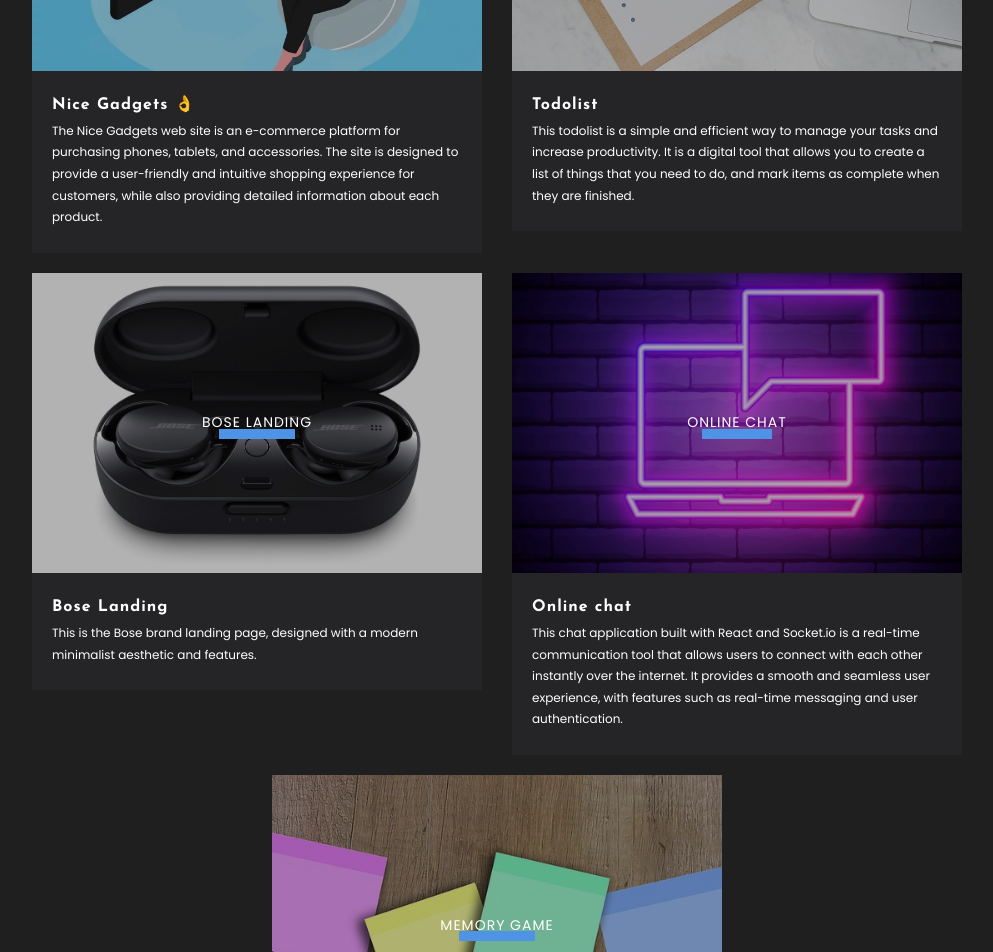
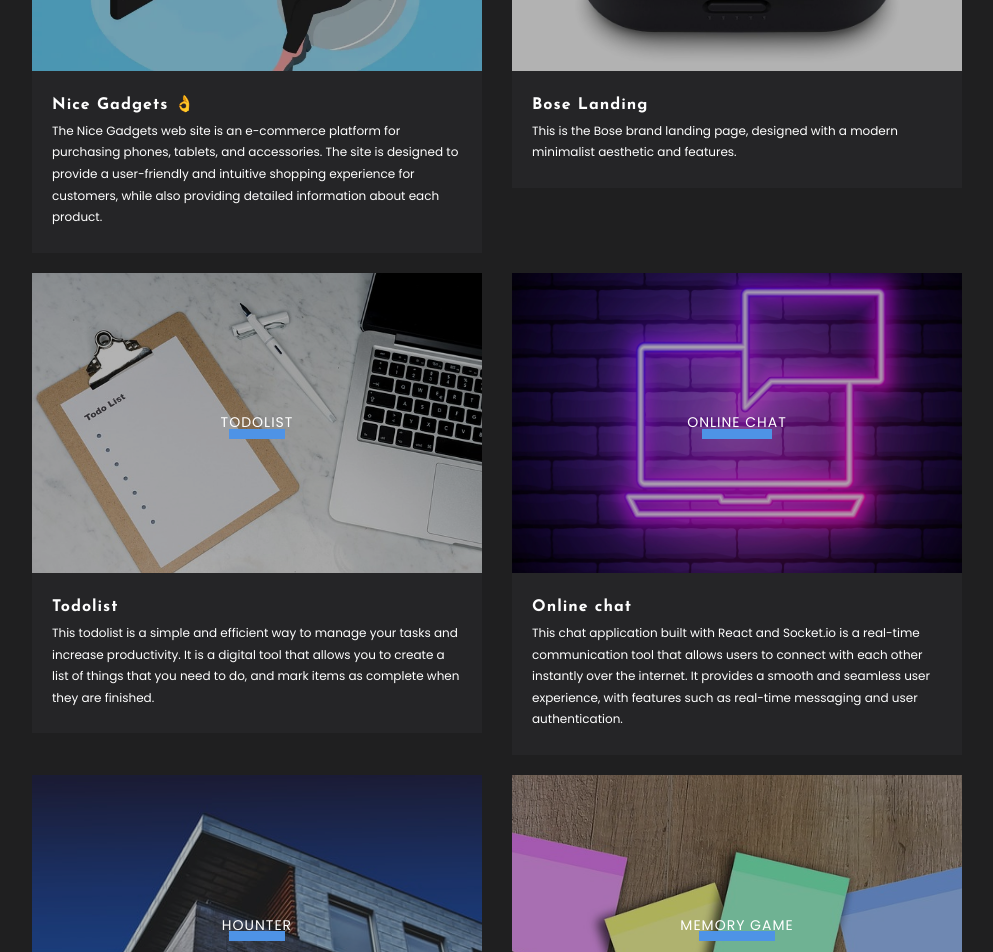
Before and after one commit to Bogdan-Mykhailov/myPortfolio, a React (Create React App) app: page / in a window 1280 px wide. Shown: the part 2040-2992 px from the top of the page, without its empty margins (143-1136 px from the left). Built offline with nearby package versions, Linux system fonts and the light colour scheme.

Commit message:
:construction: add new hounter project, edit favicon, title

```diff
--- a/public/index.html
+++ b/public/index.html
@@ -3,41 +3,28 @@
   <head>
     <meta charset="utf-8"/>
     <link rel="icon" href="%PUBLIC_URL%/favicon.ico"/>
-  <meta name="viewport" content="width=device-width, initial-scale=1"/>
-  <meta name="theme-color" content="#000000"/>
+    <meta
+            name="viewport"
+            content="width=device-width, initial-scale=1"/>
+    <meta
+            name="theme-color"
+            content="#000000"/>
     <meta
         name="description"
         content="Web site created using create-react-app"
     />
-  <link rel="stylesheet" href="https://cdnjs.cloudflare.com/ajax/libs/animate.css/3.5.2/animate.min.css">
-  <!--
-    manifest.json provides metadata used when your web app is installed on a
-    user's mobile device or desktop. See https://developers.google.com/web/fundamentals/web-app-manifest/
-  -->
-  <link rel="manifest" href="%PUBLIC_URL%/manifest.json"/>
-  <!--
-    Notice the use of %PUBLIC_URL% in the tags above.
-    It will be replaced with the URL of the `public` folder during the build.
-    Only files inside the `public` folder can be referenced from the HTML.
+    <link
+            rel="stylesheet"
+            href="https://cdnjs.cloudflare.com/ajax/libs/animate.css/3.5.2/animate.min.css">
+    <link
+            rel="manifest"
+            href="%PUBLIC_URL%/manifest.json"
+    />
 
-    Unlike "/favicon.ico" or "favicon.ico", "%PUBLIC_URL%/favicon.ico" will
-    work correctly both with client-side routing and a non-root public URL.
-    Learn how to configure a non-root public URL by running `npm run build`.
-  -->
-  <title>Portfolio</title>
+    <title>Bogdan Mykhailov</title>
   </head>
+
   <body>
-<noscript>You need to enable JavaScript to run this app.</noscript>
     <div id="root"></div>
-<!--
-  This HTML file is a template.
-  If you open it directly in the browser, you will see an empty page.
-
-  You can add webfonts, meta tags, or analytics to this file.
-  The build step will place the bundled scripts into the <body> tag.
-
-  To begin the development, run `npm start` or `yarn start`.
-  To create a production bundle, use `npm run build` or `yarn build`.
--->
   </body>
 </html>
--- a/src/ui/portfolio/Portfolio.tsx
+++ b/src/ui/portfolio/Portfolio.tsx
@@ -8,6 +8,7 @@
 import boseImg from '../../assets/img/bose.jpg'
 import chatImg from '../../assets/img/chat.jpg'
 import productCatalogImg from '../../assets/img/productCatalog.jpg'
+import hounterImg from '../../assets/img/hounter.jpg'
 
 export const Portfolio = () => {
 
@@ -31,6 +32,10 @@
     backgroundImage: `url(${productCatalogImg})`
   };
 
+  const hounter = {
+    backgroundImage: `url(${hounterImg})`
+  };
+
   return (
     <section id='portfolio' className={s.portfolio}>
       <div className={`${styles.container} ${s.portfolioContainer}`}>
@@ -45,6 +50,14 @@
           />
 
           <PortfolioItem
+            style={bose}
+            title="Bose Landing"
+            description='This is the Bose brand landing page, designed with a modern minimalist aesthetic and features.'
+            link='https://bogdan-mykhailov.github.io/bose_landing/'
+            linkTitle='Bose'
+          />
+
+          <PortfolioItem
             style={todo}
             title="Todolist"
             description='This todolist is a simple and efficient way to manage your tasks and increase productivity.
@@ -55,19 +68,19 @@
           />
 
           <PortfolioItem
-            style={bose}
-            title="Bose Landing"
-            description='This is the Bose brand landing page, designed with a modern minimalist aesthetic and features.'
-            link='https://bogdan-mykhailov.github.io/bose_landing/'
-            linkTitle='Bose Landing'
-          />
-
-          <PortfolioItem
             style={chat}
             title="Online chat"
             description='This chat application built with React and Socket.io is a real-time communication tool that allows users to connect with each other instantly over the internet. It provides a smooth and seamless user experience, with features such as real-time messaging and user authentication.'
             link='https://socket-online-chat.netlify.app/'
             linkTitle='Online chat'
+          />
+
+          <PortfolioItem
+            style={hounter}
+            title="Hounter rental app"
+            description='The Hounter is an innovative web application designed to assist users in finding their ideal rental or purchase property, be it apartments, houses, or villas.'
+            link='https://bogdan-mykhailov.github.io/landing_test/'
+            linkTitle='Hounter'
           />
 
           <PortfolioItem
```
Also changed, not shown: src/assets/img/hounter.jpg (added), 1 other file (tests, documents, lock files or other folders). Lines whose indentation alone changed are shown as unchanged.
